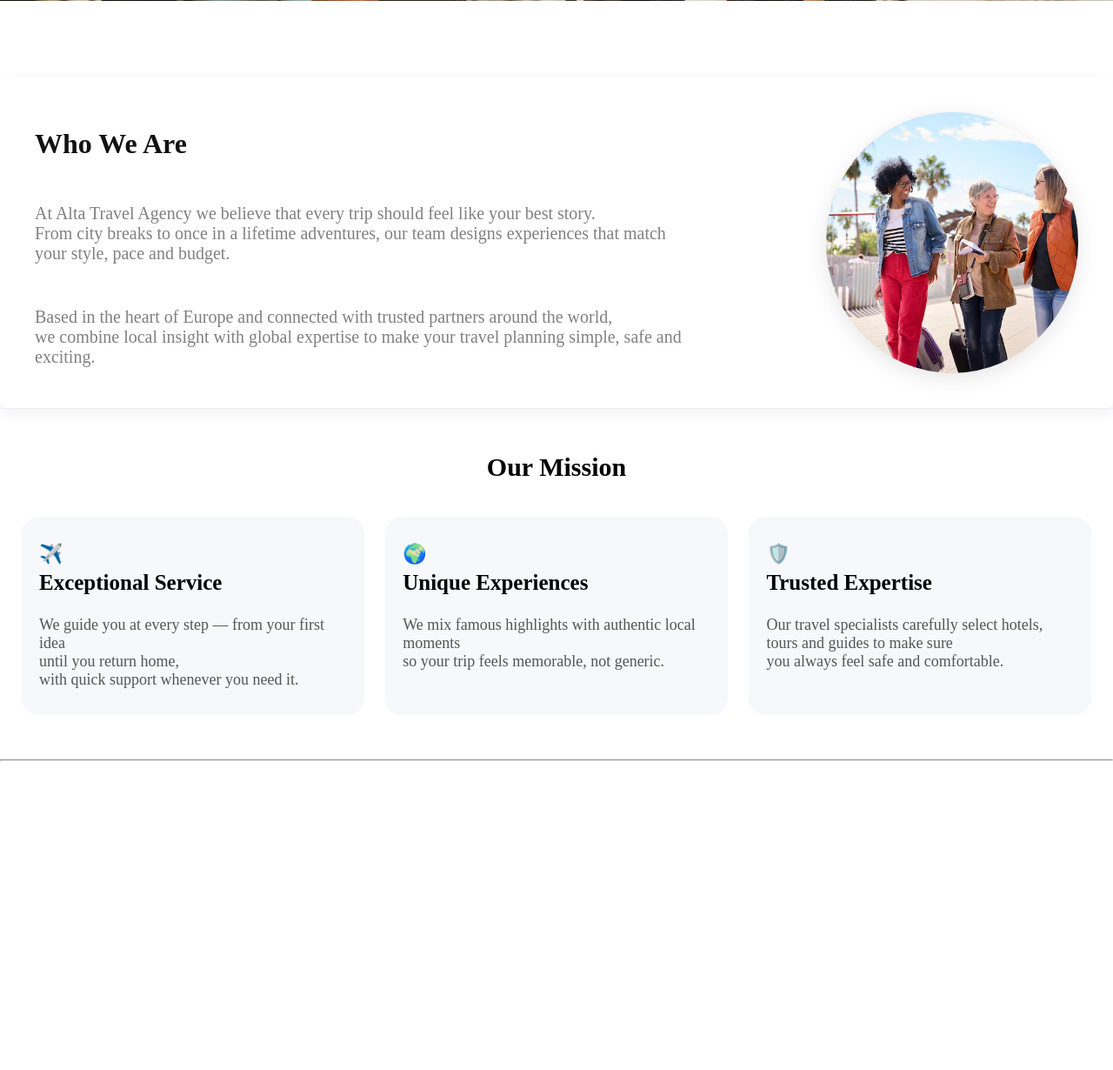
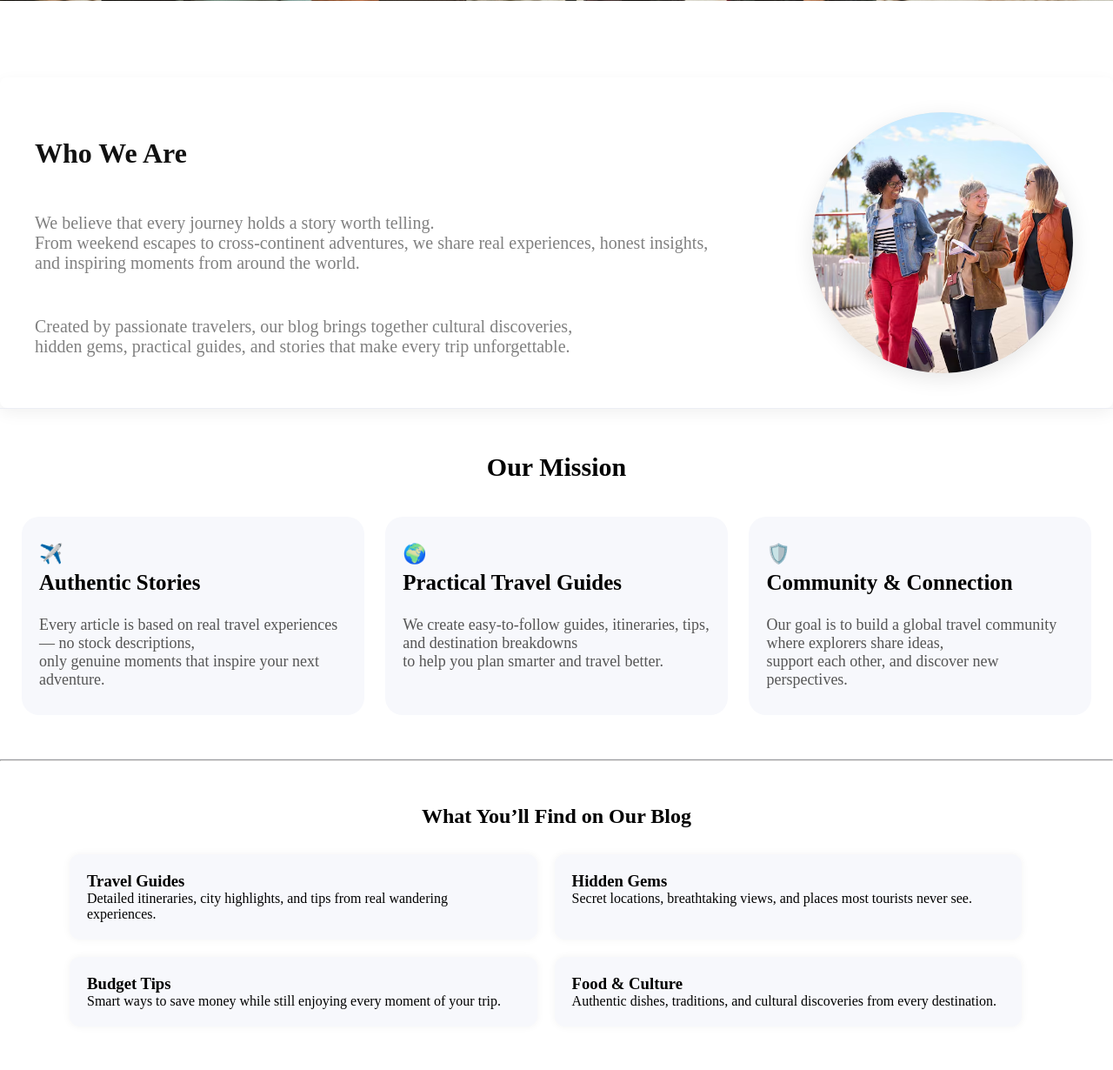
Before and after one commit to leonabytyqii/Website-Alta-Website, a PHP site: page /aboutus.html in a window 1280 px wide. Shown: the part 665-1895 px from the top of the page at 87% size. Before the commit the page ends 1540 px from the top, so only its background shows below. Run offline with PHP 8.4, Linux system fonts and the light colour scheme.

Commit message:
what we offfer

```diff
--- a/CSS/aboutus.css
+++ b/CSS/aboutus.css
@@ -165,3 +165,24 @@ margin-top: 18px;
 font-size: 18px;
 color: #555;
 }
+/* OFFER / EXTRA SECTION */
+.offer-section {
+padding: 50px 80px;
+text-align: center;
+}
+
+.offer-cards {
+display: flex;
+flex-wrap: wrap;
+gap: 20px;
+margin-top: 30px;
+}
+
+.offer-card {
+background: #f7f8fc;
+padding: 20px;
+border-radius: 12px;
+width: 48%; /* dy në një rresht */
+text-align: left;
+box-shadow: 0 0 10px rgba(0,0,0,0.05);
+}
--- a/aboutus.html
+++ b/aboutus.html
@@ -32,13 +32,13 @@
     <div class="who-content">
       <h2>Who We Are</h2>
       <p class="whop">
-        At Alta Travel Agency we believe that every trip should feel like your best story. <br>
-        From city breaks to once in a lifetime adventures, our team designs experiences that match <br>
-        your style, pace and budget.
+        We believe that every journey holds a story worth telling. <br>
+       From weekend escapes to cross-continent adventures, we share real experiences, honest insights, <br>
+       and inspiring moments from around the world.
       </p>
       <p class="whop">
-        Based in the heart of Europe and connected with trusted partners around the world, <br>
-        we combine local insight with global expertise to make your travel planning simple, safe and exciting.
+        Created by passionate travelers, our blog brings together cultural discoveries, <br>
+       hidden gems, practical guides, and stories that make every trip unforgettable.
       </p>
     </div>
 
@@ -57,22 +57,50 @@
 <div class="mission-cards">
 <div class="mission-card">
 <div class="icon">✈️</div>
-<h4>Exceptional Service</h4>
-<p>We guide you at every step — from your first idea <br> until you return home,<br> with quick support whenever you need it.</p>
+<h4>Authentic Stories</h4>
+<p>Every article is based on real travel experiences — no stock descriptions,<br>only genuine moments that inspire your next adventure.</p>
 </div>
 
 <div class="mission-card">
 <div class="icon">🌍</div>
-<h4>Unique Experiences</h4>
-  <p>We mix famous highlights with authentic local  moments <br> so your trip feels memorable, not generic.</p>
+<h4>Practical Travel Guides</h4>
+  <p>We create easy-to-follow guides, itineraries, tips, and destination breakdowns <br>to help you plan smarter and travel better.</p>
 </div>
 
 <div class="mission-card">
 <div class="icon">🛡️</div>
-<h4>Trusted Expertise</h4>
-<p>Our travel specialists carefully select hotels, <br>tours and guides to make sure <br> you always feel safe and comfortable.</p>
+<h4>Community & Connection</h4>
+<p>Our goal is to build a global travel community where explorers share ideas,<br>support each other, and discover new perspectives.</p>
 </section>
 <hr>
 
+<!-- EXTRA SECTION: WHAT WE OFFER -->
+<section class="offer-section">
+<h2>What You’ll Find on Our Blog</h2>
+
+<div class="offer-cards">
+<div class="offer-card">
+<h3>Travel Guides</h3>
+<p>Detailed itineraries, city highlights, and tips from real wandering experiences.</p>
+</div>
+
+<div class="offer-card">
+<h3>Hidden Gems</h3>
+<p>Secret locations, breathtaking views, and places most tourists never see.</p>
+</div>
+
+<div class="offer-card">
+<h3>Budget Tips</h3>
+<p>Smart ways to save money while still enjoying every moment of your trip.</p>
+</div>
+
+<div class="offer-card">
+<h3>Food & Culture</h3>
+<p>Authentic dishes, traditions, and cultural discoveries from every destination.</p>
+</div>
+</div>
+</section>
+
+
 </body>
 </html>
```
